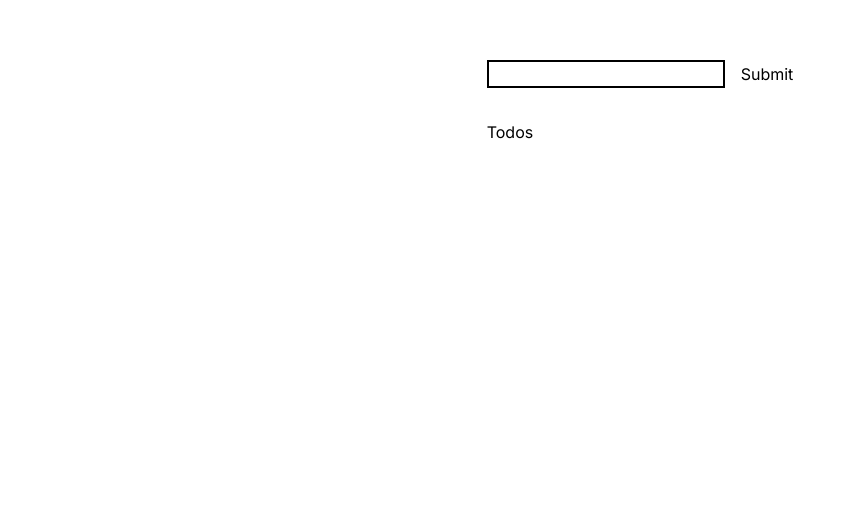
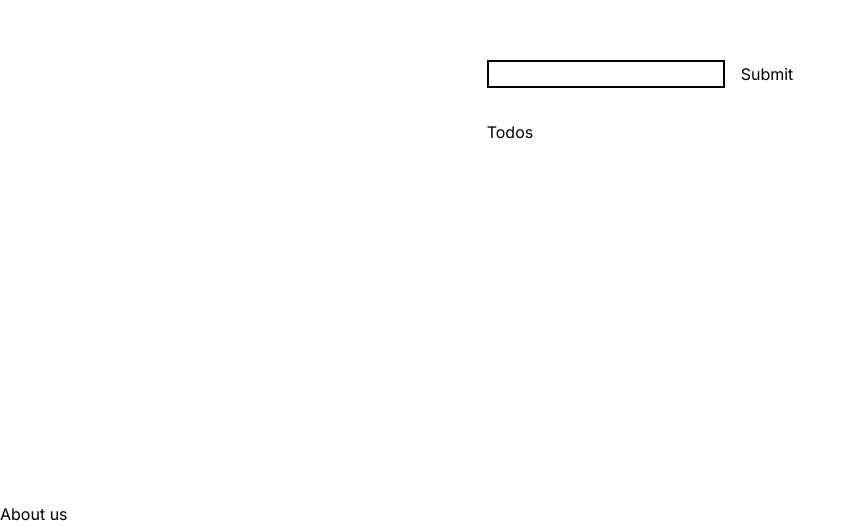
Before and after one commit to Tejas-Wagh/CI-CD, a Next.js app: page / in a window 1280 px wide. Shown: the part 298-824 px from the top of the page, without its empty margins (0-856 px from the left). Before the commit the page ends 800 px from the top, so only its background shows below. Built offline with nearby package versions, Linux system fonts and the light colour scheme.

Commit message:
Update page.tsx

```diff
--- a/app/page.tsx
+++ b/app/page.tsx
@@ -1,8 +1,14 @@
 import Form from "@/components/Form";
 export default function Home() {
   return (
-     <div className="flex items-center justify-center w-full h-screen">
+    <>     <div className="flex items-center justify-center w-full h-screen">
       <Form/>
      </div>
+
+      <div>
+      About us
+      </div>
+      </>
+
   );
 }
```
